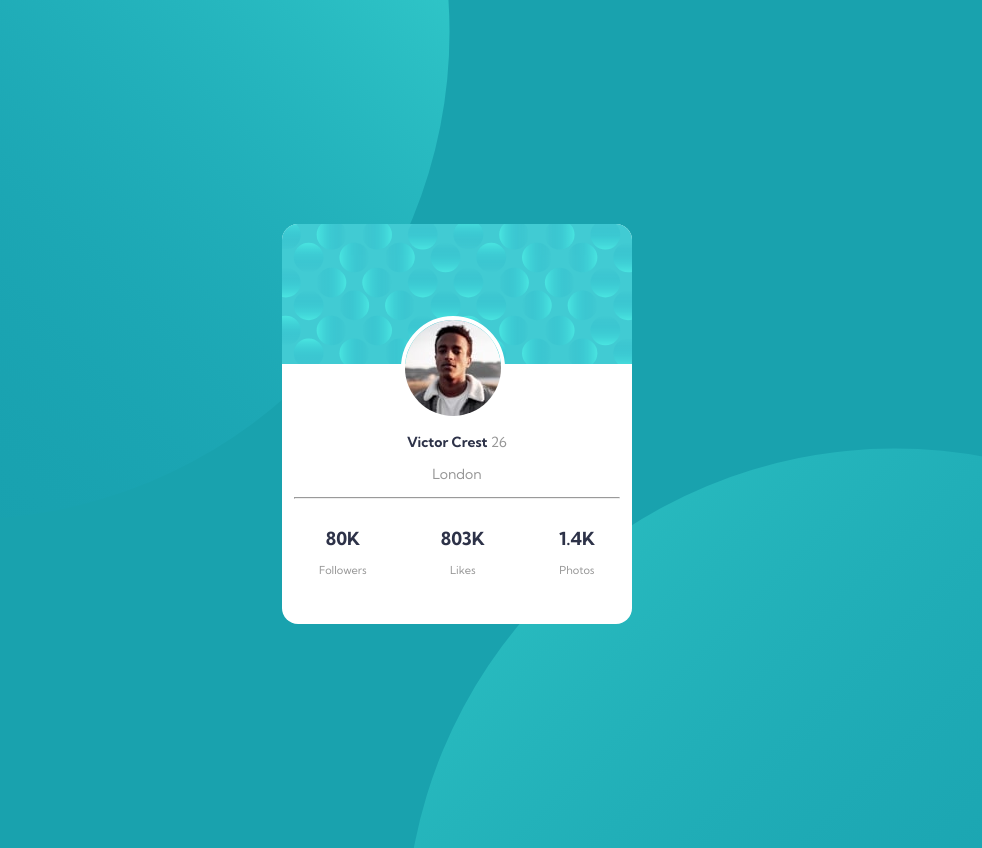
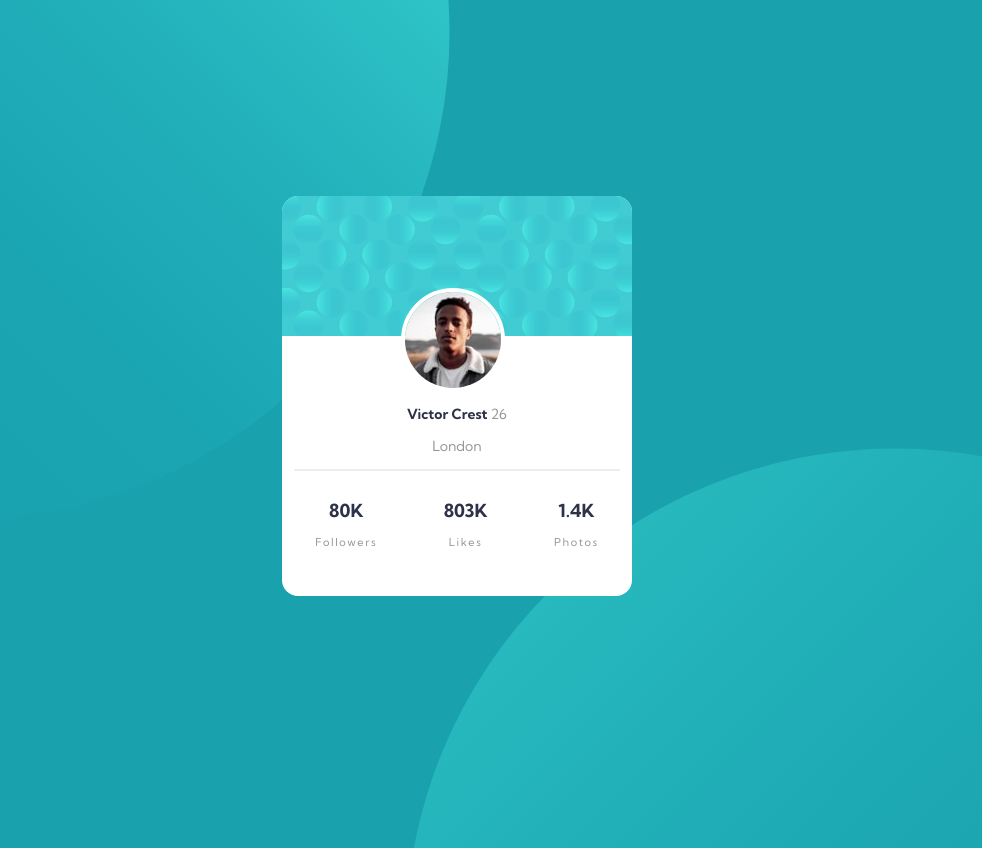
Before and after one commit to VincentGammill/HTML-learning, a plain HTML site: page profile-card-component-main/index.html in a window 1280 px wide. Shown: the whole page, without its empty margins (183-1165 px from the left). Drawn offline with Linux system fonts and the light colour scheme.

Commit message:
Fixed rule color and letter spacing for score types.

```diff
--- a/profile-card-component-main/css/styles.css
+++ b/profile-card-component-main/css/styles.css
@@ -20,6 +20,7 @@ body {
 
 hr {
   margin: 1.5rem;
+  border: 1px solid #ededed;
 }
 
 .age {
@@ -65,6 +66,7 @@ hr {
   overflow: hidden;
   width: 43.75rem;
   height: 50rem;
+  margin-top: -7rem;
 }
 
 .profile-pic {
@@ -88,6 +90,7 @@ hr {
   font-size: 11px;
   font-weight: 400;
   margin-top: 1.6rem;
+  letter-spacing: 0.2rem;
 }
 
 .score-box {
```
